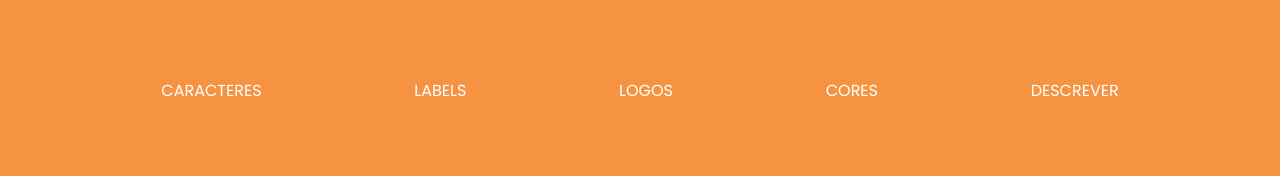
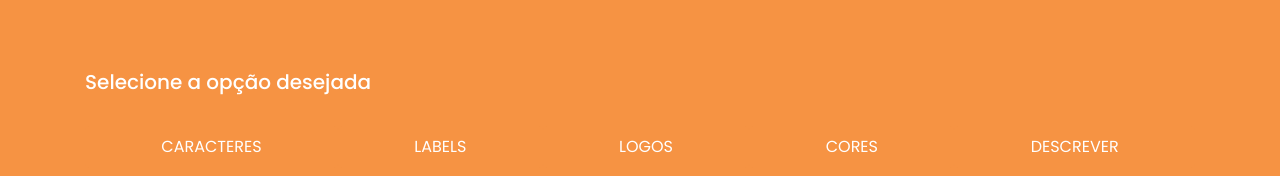
Before and after one commit to caahp/TuxauaAI, an Angular app in the folder tuxaua-angular-16/: page /tool in a window 1280 px wide. Shown: the part 245-421 px from the top of the page. Built offline with nearby package versions, Linux system fonts and the light colour scheme.

Commit message:
texto de escolha

```diff
--- a/tuxaua-angular-16/src/app/div-analise-imagens/div-analise-imagens.component.html
+++ b/tuxaua-angular-16/src/app/div-analise-imagens/div-analise-imagens.component.html
@@ -16,6 +16,9 @@
 <!-- CONTAINER DE OPÇÕES -->
 
 <div class="container container-padrao">
+  <div>
+    <h5>Selecione a opção desejada</h5><br>
+  </div>
   <div class="row justify-content-between row-1">
     <div class="col-md-12 coluna-div1">
       <nav class="nav flex-column flex-sm-row">
```
Also changed, not shown: tuxaua-angular-16/src/assets/ararras.png (added), tuxaua-angular-16/src/assets/bucadorlogo.png (added).
